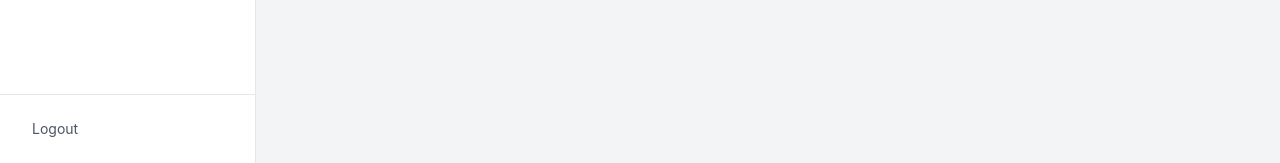
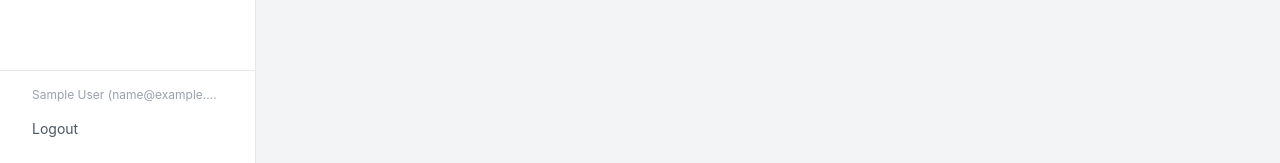
Before and after one commit to Winney360/exam-marker, a React (Vite) app in the folder frontend/: page / in a window 1280 px wide. Shown: the part 637-800 px from the top of the page. Built offline with nearby package versions, Linux system fonts and the light colour scheme; no server answers; sample sign-in values are in the browser's storage.

Commit message:
fix: wire logout button to useAuth; show user name in sidebar

```diff
--- a/frontend/src/components/Layout.tsx
+++ b/frontend/src/components/Layout.tsx
@@ -1,4 +1,5 @@
 import { Outlet, NavLink } from 'react-router-dom'
+import { useAuth } from '../hooks/useAuth.tsx'
 
 const navItems = [
   { to: '/', label: 'Dashboard' },
@@ -6,6 +7,7 @@ const navItems = [
 ]
 
 export default function Layout() {
+  const { user, logout } = useAuth()
   return (
     <div className="flex h-screen bg-gray-100">
       <aside className="w-64 bg-white border-r border-gray-200 flex flex-col">
@@ -30,10 +32,14 @@ export default function Layout() {
             </NavLink>
           ))}
         </nav>
-        <div className="p-4 border-t border-gray-200">
+        <div className="p-4 border-t border-gray-200 space-y-2">
+          {user && (
+            <p className="text-xs text-gray-400 px-4 truncate">{user.name} ({user.email})</p>
+          )}
           <button
             type="button"
-            className="w-full px-4 py-2 text-sm text-gray-600 hover:text-gray-900 hover:bg-gray-50 rounded-lg transition-colors text-left"
+            onClick={logout}
+            className="w-full px-4 py-2 text-sm text-gray-600 hover:text-red-600 hover:bg-red-50 rounded-lg transition-colors text-left"
           >
             Logout
           </button>
```
